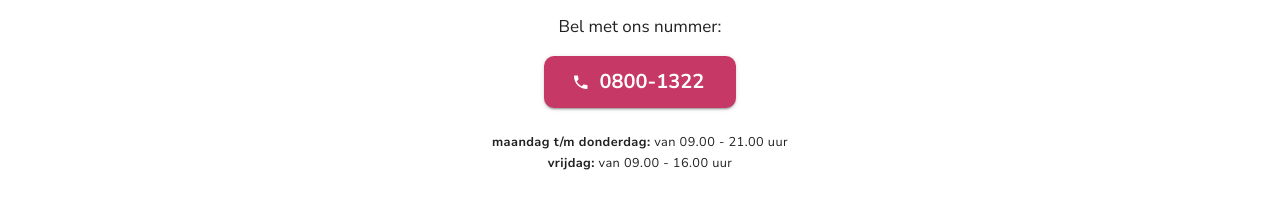
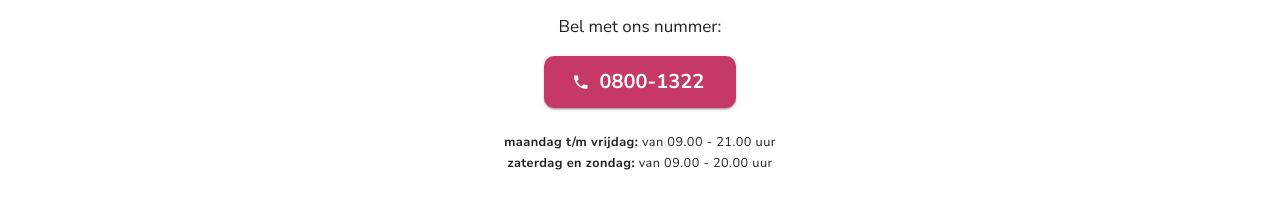
Before and after one commit to sdboer78/nietalleen, a Nuxt app: page / in a window 1280 px wide. Shown: the part 860-1084 px from the top of the page. Built offline with nearby package versions, Linux system fonts and the light colour scheme; a web font is replaced by a local one.

Commit message:
update the opening hours of the call centre

```diff
--- a/pages/index.vue
+++ b/pages/index.vue
@@ -40,11 +40,11 @@
             0800-1322
           </v-btn>
           <p class="caption my-6">
-            <strong>maandag t/m donderdag:</strong>
+            <strong>maandag t/m vrijdag:</strong>
             van 09.00 - 21.00 uur
             <br>
-            <strong>vrijdag:</strong>
-            van 09.00 - 16.00 uur
+            <strong>zaterdag en zondag:</strong>
+            van 09.00 - 20.00 uur
           </p>
           <p class="pa-6">
             Een lokale organisatie of kerk zal je zo snel mogelijk benaderen om je te helpen.
```
